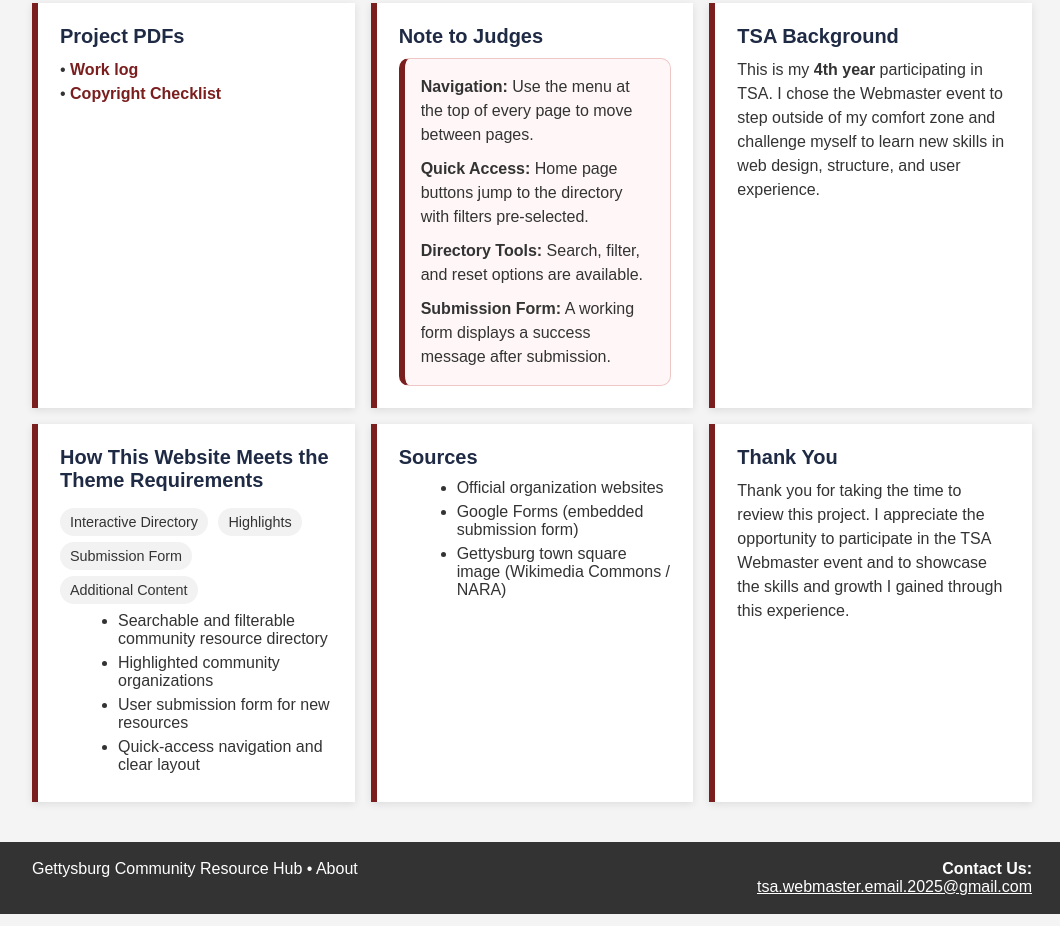
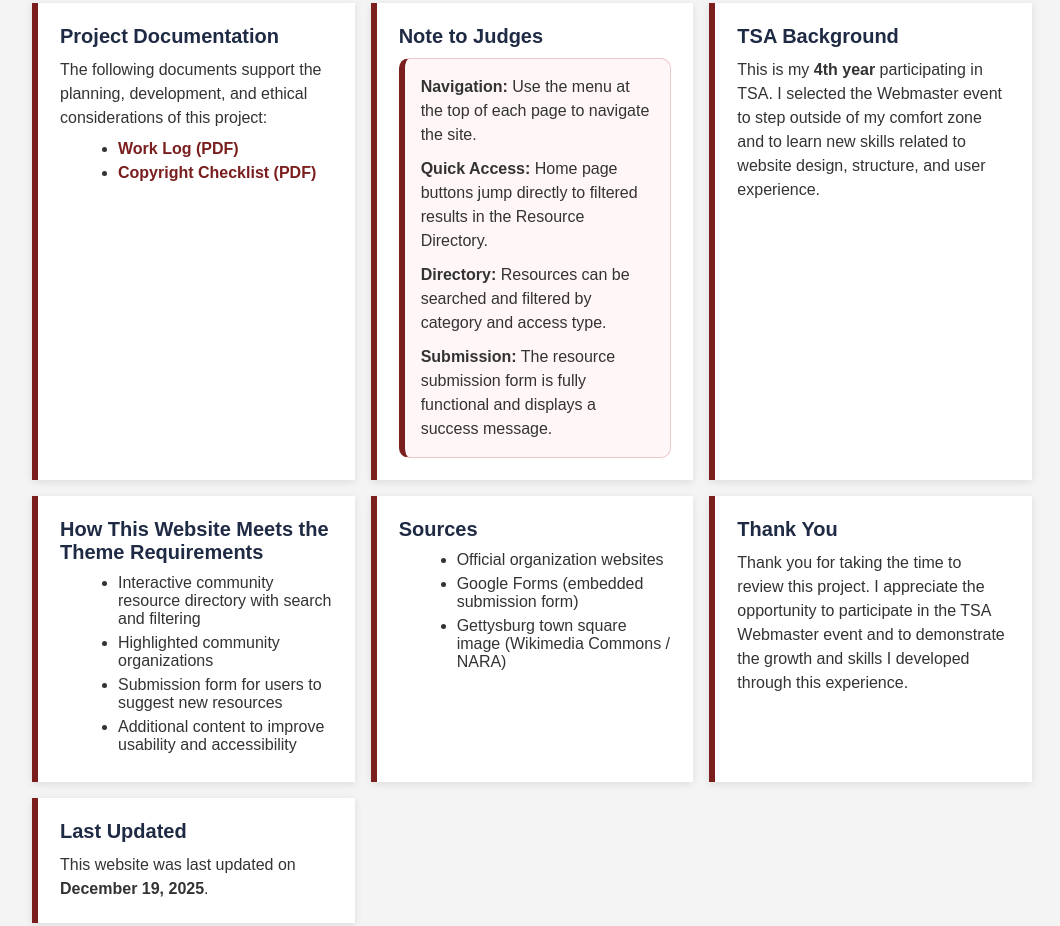
Before and after one commit to Aiden-Mahoney/tsa-webmaster-2025, a plain HTML site: page about.html in a window 1280 px wide. Shown: the part 289-1215 px from the top of the page, without its empty margins (108-1168 px from the left). Drawn offline with Linux system fonts and the light colour scheme.

Commit message:
Add files via upload

```diff
--- a/about.html
+++ b/about.html
@@ -70,15 +70,6 @@
         .box ul{ margin:8px 0 0 18px; }
         .box li{ margin:6px 0; }
 
-        .pill{
-            display:inline-block;
-            padding:6px 10px;
-            border-radius:999px;
-            background:#f2f2f2;
-            font-size:.9em;
-            margin:6px 6px 0 0;
-        }
-
         .link-list a{
             color: var(--maroon);
             font-weight: bold;
@@ -136,48 +127,60 @@
 <main>
     <div class="grid">
 
+        <!-- Documentation -->
         <section class="box">
-            <h2>Project PDFs</h2>
-            <p class="link-list">
-                • <a href="Work_Log.pdf" target="_blank" rel="noopener">Work log</a><br>
-                • <a href="Copyright_Checklist.pdf" target="_blank" rel="noopener">Copyright Checklist</a>
+            <h2>Project Documentation</h2>
+            <p>
+                The following documents support the planning, development, and ethical considerations
+                of this project:
             </p>
+            <ul class="link-list">
+                <li>
+                    <a href="Work_Log.pdf" target="_blank" rel="noopener">
+                        Work Log (PDF)
+                    </a>
+                </li>
+                <li>
+                    <a href="Copyright_Checklist.pdf" target="_blank" rel="noopener">
+                        Copyright Checklist (PDF)
+                    </a>
+                </li>
+            </ul>
         </section>
 
+        <!-- Note to Judges -->
         <section class="box">
             <h2>Note to Judges</h2>
             <div class="note">
-                <p><strong>Navigation:</strong> Use the menu at the top of every page to move between pages.</p>
-                <p><strong>Quick Access:</strong> Home page buttons jump to the directory with filters pre-selected.</p>
-                <p><strong>Directory Tools:</strong> Search, filter, and reset options are available.</p>
-                <p><strong>Submission Form:</strong> A working form displays a success message after submission.</p>
+                <p><strong>Navigation:</strong> Use the menu at the top of each page to navigate the site.</p>
+                <p><strong>Quick Access:</strong> Home page buttons jump directly to filtered results in the Resource Directory.</p>
+                <p><strong>Directory:</strong> Resources can be searched and filtered by category and access type.</p>
+                <p><strong>Submission:</strong> The resource submission form is fully functional and displays a success message.</p>
             </div>
         </section>
 
+        <!-- TSA Background -->
         <section class="box">
             <h2>TSA Background</h2>
             <p>
-                This is my <strong>4th year</strong> participating in TSA. I chose the Webmaster event to step
-                outside of my comfort zone and challenge myself to learn new skills in web design,
+                This is my <strong>4th year</strong> participating in TSA. I selected the Webmaster event to
+                step outside of my comfort zone and to learn new skills related to website design,
                 structure, and user experience.
             </p>
         </section>
 
+        <!-- Theme Requirements -->
         <section class="box">
             <h2>How This Website Meets the Theme Requirements</h2>
-            <span class="pill">Interactive Directory</span>
-            <span class="pill">Highlights</span>
-            <span class="pill">Submission Form</span>
-            <span class="pill">Additional Content</span>
-
             <ul>
-                <li>Searchable and filterable community resource directory</li>
+                <li>Interactive community resource directory with search and filtering</li>
                 <li>Highlighted community organizations</li>
-                <li>User submission form for new resources</li>
-                <li>Quick-access navigation and clear layout</li>
+                <li>Submission form for users to suggest new resources</li>
+                <li>Additional content to improve usability and accessibility</li>
             </ul>
         </section>
 
+        <!-- Sources -->
         <section class="box">
             <h2>Sources</h2>
             <ul>
@@ -187,13 +190,21 @@
             </ul>
         </section>
 
-        <!-- ✅ NEW THANK YOU BOX -->
+        <!-- Thank You -->
         <section class="box">
             <h2>Thank You</h2>
             <p>
-                Thank you for taking the time to review this project. I appreciate the opportunity to
-                participate in the TSA Webmaster event and to showcase the skills and growth I gained
-                through this experience.
+                Thank you for taking the time to review this project. I appreciate the opportunity
+                to participate in the TSA Webmaster event and to demonstrate the growth and skills
+                I developed through this experience.
+            </p>
+        </section>
+
+        <!-- Last Updated -->
+        <section class="box">
+            <h2>Last Updated</h2>
+            <p>
+                This website was last updated on <strong>December 19, 2025</strong>.
             </p>
         </section>
 
@@ -207,7 +218,11 @@
         </div>
         <div class="footer-right">
             <div><strong>Contact Us:</strong></div>
-            <div><a href="mailto:tsa.webmaster.email.2025@gmail.com">tsa.webmaster.email.2025@gmail.com</a></div>
+            <div>
+                <a href="mailto:tsa.webmaster.email.2025@gmail.com">
+                    tsa.webmaster.email.2025@gmail.com
+                </a>
+            </div>
         </div>
     </div>
 </footer>
```
Also changed, not shown: 2 other files.
